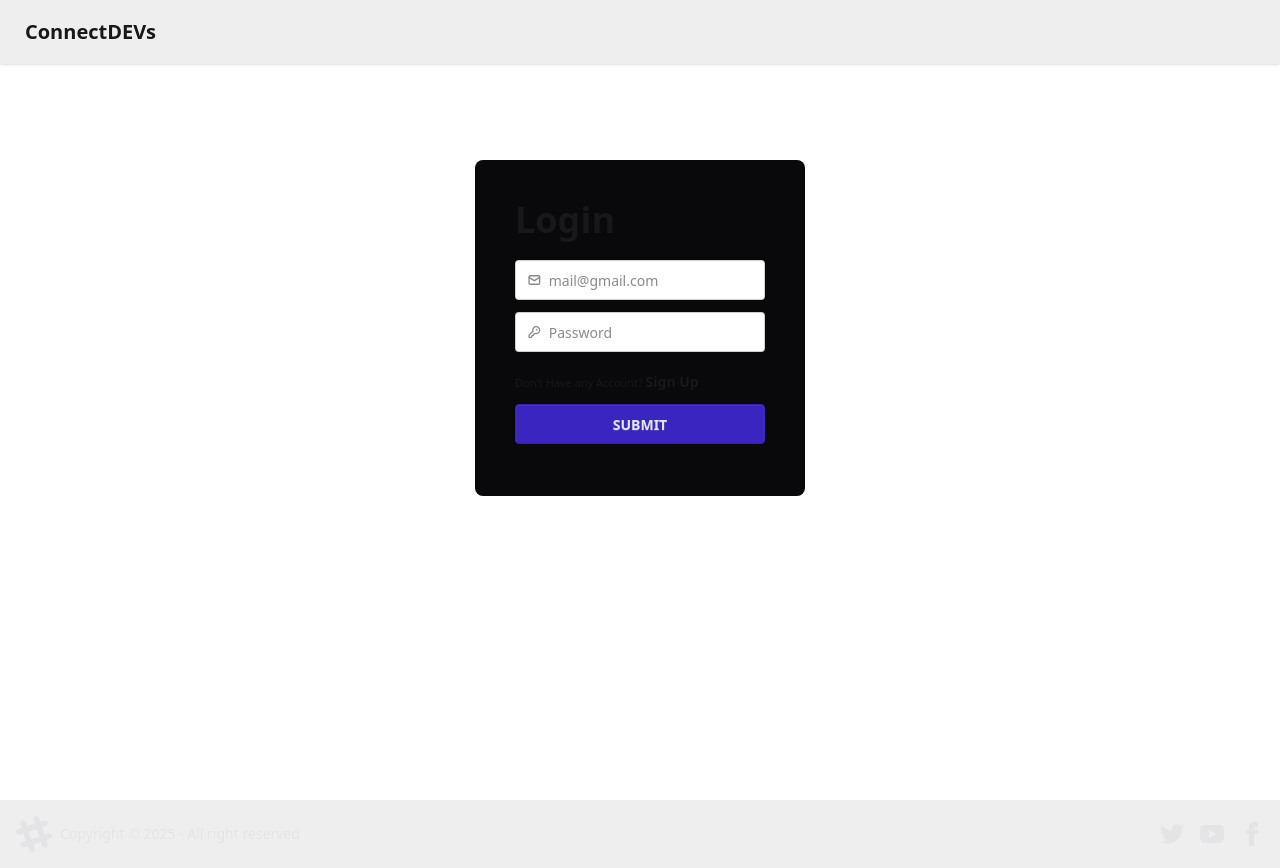
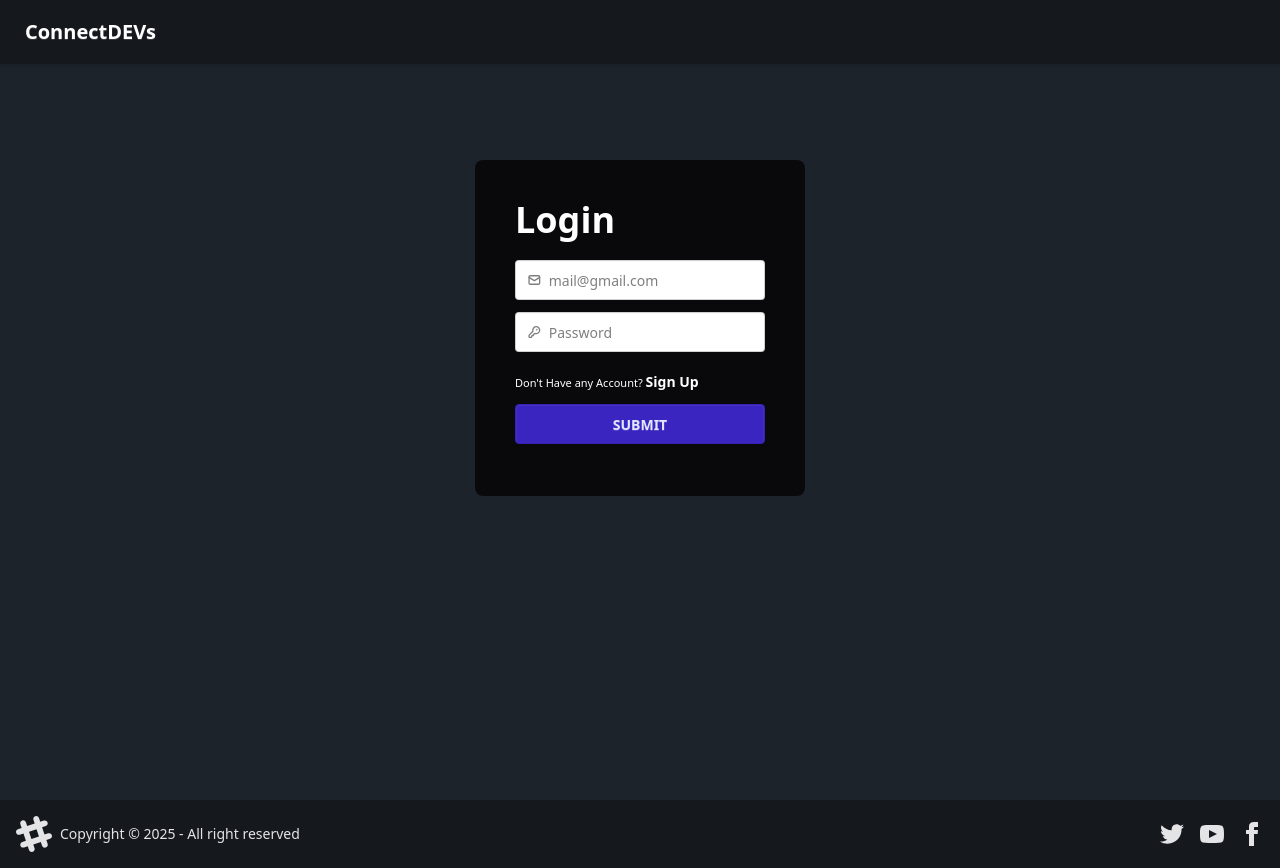
Before and after one commit to ashish-manna/connectDEVs-client, a React (Vite) app: page /login in a window 1280 px wide. Built offline with nearby package versions, Linux system fonts and the light colour scheme; no server answers.

Commit message:
theme color issue solved

```diff
--- a/index.html
+++ b/index.html
@@ -1,5 +1,5 @@
 <!doctype html>
-<html lang="en">
+<html lang="en" data-theme="light">
   <head>
     <meta charset="UTF-8" />
     <link rel="icon" type="image/x-icon" href="/favicon.png" />
--- a/src/components/Footer.jsx
+++ b/src/components/Footer.jsx
@@ -1,6 +1,6 @@
 const Footer = () => {
     return (
-        <footer className="footer sm:footer-horizontal bg-base-300 text-neutral-content items-center p-4 ">
+        <footer className="footer sm:footer-horizontal bg-[#15191E] text-neutral-content items-center p-4 ">
             <aside className="grid-flow-col items-center">
                 <svg
                     width="36"
--- a/src/components/Navbar.jsx
+++ b/src/components/Navbar.jsx
@@ -24,7 +24,7 @@ const Navbar = () => {
         }
     }
     return (
-        <div className="navbar fixed top-0 bg-base-300 shadow-sm z-99">
+        <div className="navbar fixed top-0 text-white bg-[#15191E] shadow-sm z-99">
             <div className="flex-1">
                 <Link to={"/"} className="btn btn-ghost text-xl">ConnectDEVs</Link>
             </div>
@@ -41,7 +41,7 @@ const Navbar = () => {
                         </div>
                         <ul
                             tabIndex={0}
-                            className="menu menu-sm dropdown-content bg-base-300 rounded-box z-1 mt-3 w-52 p-2 shadow">
+                            className="menu menu-sm dropdown-content bg-[#15191E] text-white rounded-box z-1 mt-3 w-52 p-2 shadow">
                             <li>
                                 <Link to={"/profile"} className="justify-between">
                                     Profile
--- a/src/components/UserCard.jsx
+++ b/src/components/UserCard.jsx
@@ -25,7 +25,7 @@ const UserCard = ({ user }) => {
     }, [user._id]);
 
     return (
-        <div key={user._id} className={`card bg-base-300 w-96 shadow-sm transition-all mb-2 duration-400 ease-out ${status === "interested"
+        <div key={user._id} className={`card bg-[#15191E] text-white w-96 shadow-sm transition-all mb-2 duration-400 ease-out ${status === "interested"
             ? "rotate-12 translate-x-[200px] opacity-0"
             : ""
             }
--- a/src/index.css
+++ b/src/index.css
@@ -1,2 +1,8 @@
 @import "tailwindcss";
 @plugin "daisyui";
+
+/* html,
+body {
+    background-color: black;
+    color: white;
+} */
--- a/src/pages/Chat.jsx
+++ b/src/pages/Chat.jsx
@@ -86,7 +86,7 @@ const Chat = () => {
     }, [userId, toUserId]);
     return (
         <div className="w-full">
-            <div className="flex gap-2 items-center bg-base-300 py-2 px-1 fixed top-0 w-full z-99">
+            <div className="flex gap-2 items-center bg-[#15191E] text-white py-2 px-1 fixed top-0 w-full z-99">
                 <div className="avatar avatar-offline">
                     <div className="w-10 rounded-full">
                         <img src={targetUserProfile?.photoUrl} />
--- a/src/pages/Feed.jsx
+++ b/src/pages/Feed.jsx
@@ -25,9 +25,9 @@ const Feed = () => {
 
     return feedList && (
         <div className="w-full flex justify-center px-5 md:py-0 my-15 md:my-20">
-            <Link to={'/buymechai'}>
+            {/* <Link to={'/buymechai'}>
                 <img src="/mug.png" className="w-10 h-10 fixed right-2 top-20" />
-            </Link>
+            </Link> */}
             <UserCard user={feedList[0]} />
         </div>
     )
--- a/src/pages/Layout.jsx
+++ b/src/pages/Layout.jsx
@@ -27,7 +27,7 @@ const Layout = () => {
         fetchUser();
     }, []);
     return (
-        <div className=''>
+        <div className='bg-[#1D232A]'>
             {!isChatPage && <Navbar />}
             <div className={`${!isChatPage ? "pt-20" : "pt-0"} min-h-screen`}>
                 <Outlet />
--- a/src/pages/Login.jsx
+++ b/src/pages/Login.jsx
@@ -34,10 +34,10 @@ const Login = () => {
         }
     }
     return (
-        <div className="w-full px-5 flex justify-center py-10 md:py-20">
+        <div className="w-full text-black px-5 flex justify-center py-10 md:py-20">
             <div className="bg-neutral p-10 rounded-lg">
                 <div className="flex flex-col gap-3">
-                    <h1 className="font-bold text-4xl mb-2">{isLoginPage ? "Login" : "Sign Up"}</h1>
+                    <h1 className="font-bold text-white text-4xl mb-2">{isLoginPage ? "Login" : "Sign Up"}</h1>
                     {!isLoginPage && <label className="input validator">
                         <svg className="h-[1em] opacity-50" xmlns="http://www.w3.org/2000/svg" viewBox="0 0 24 24">
                             <g
@@ -119,7 +119,7 @@ const Login = () => {
                         </svg>
                         <input type="age" value={age} onChange={(e) => setAge(e.target.value)} placeholder="Age" required />
                     </label>}
-                    <p className="text-[11px] mt-2">{!isLoginPage ? "Already Have an Account?" : "Don't Have any Account?"} <span className="font-bold text-sm cursor-pointer" onClick={() => {
+                    <p className="text-[11px] mt-2 text-white">{!isLoginPage ? "Already Have an Account?" : "Don't Have any Account?"} <span className="font-bold text-sm cursor-pointer" onClick={() => {
                         setIsLoginPage(!isLoginPage);
                     }}>{isLoginPage ? "Sign Up" : "Login"}</span></p>
                     <button onClick={isLoginPage ? handleLogin : handleSignUp} className="btn btn-active btn-primary">SUBMIT</button>
--- a/src/pages/Profile.jsx
+++ b/src/pages/Profile.jsx
@@ -66,7 +66,7 @@ const Profile = () => {
                     <span>Profile saved successfully.</span>
                 </div>
             </div>}
-            <div className="card bg-base-300 w-96 shadow-sm">
+            <div className="card bg-[#15191E] w-96 shadow-sm">
                 <figure>
                     <img
                         src={profileImgPreview}
--- /dev/null
+++ b/tailwind.config.js
@@ -0,0 +1,14 @@
+import daisyui from "daisyui";
+
+/** @type {import('tailwindcss').Config} */
+export default {
+  content: ["./index.html", "./src/**/*.{js,ts,jsx,tsx}"],
+  theme: {
+    extend: {},
+  },
+  plugins: [daisyui],
+  daisyui: {
+    themes: ["light", "dark"],
+    darkTheme: "dark",
+  },
+};
```
